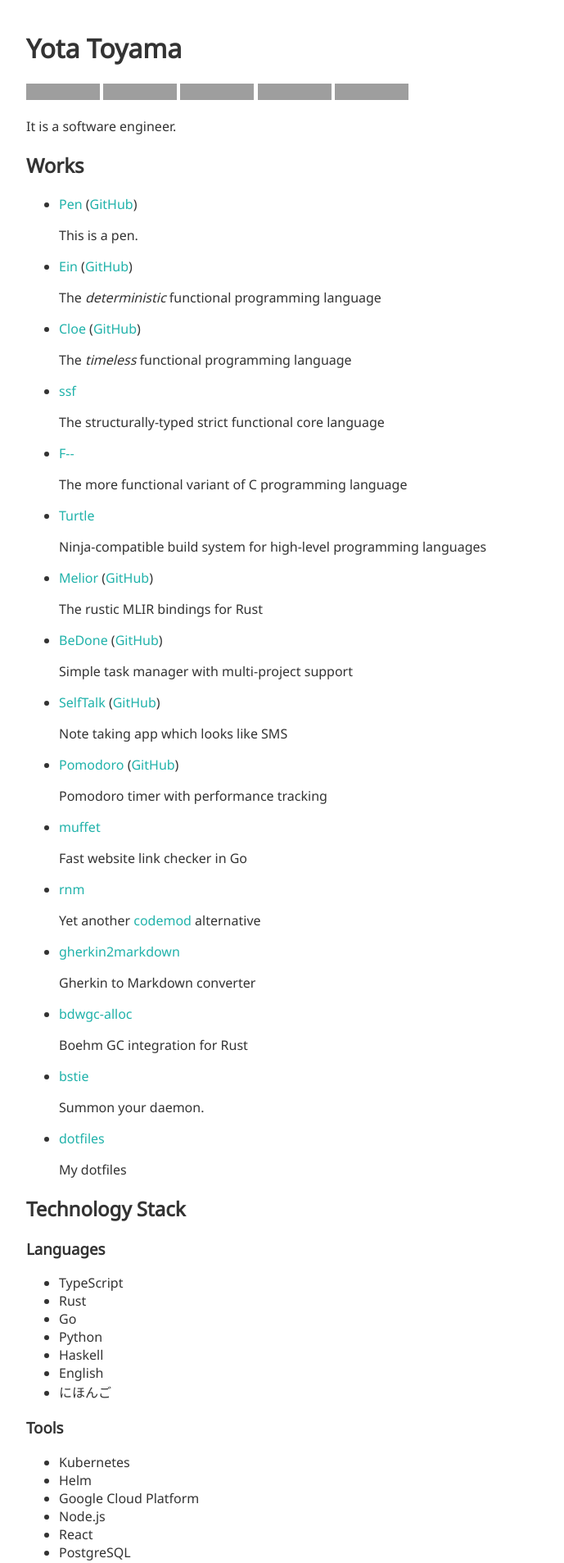
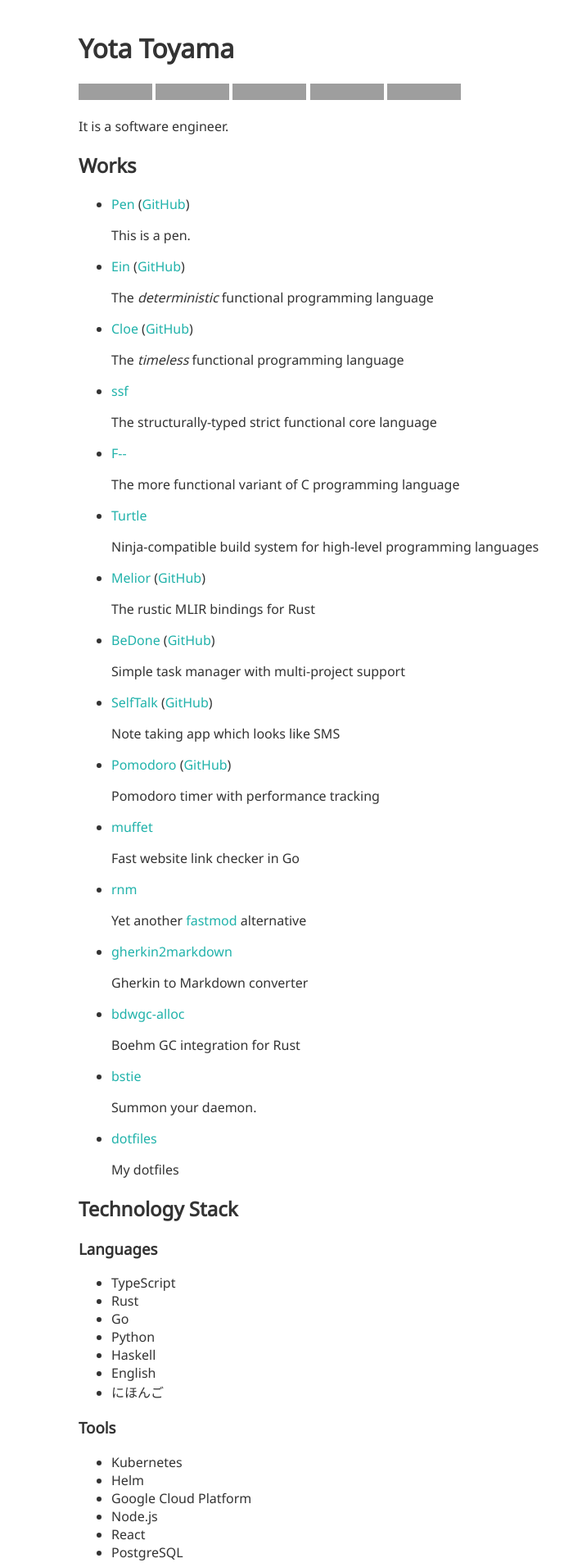
Before and after one commit to raviqqe/raviqqe.github.io, a Jekyll site: the page built from index.md, in a window 1280 px wide, cut to the strip 0-1907 px from the top of the page. Shown: the whole strip at 82% size, without its empty margins (208-897 px from the left). Built offline with Jekyll 4.4.1, drawn with Linux system fonts in a browser that asks for light colours; grey boxes are pictures that could not be loaded.

Commit message:
Refactor (#3)

```diff
--- a/_layouts/default.html
+++ b/_layouts/default.html
@@ -19,32 +19,35 @@
     <style>
       @import url("https://fonts.googleapis.com/css?family=Noto+Sans");
 
-      @media (prefers-color-scheme: dark) {
-        html {
-          filter: invert(1) hue-rotate(180deg) brightness(1.3);
-        }
-      }
-
       body {
         color: #333;
         font: 16px "Noto Sans", sans-serif;
-        max-width: 50em;
+        max-width: 42em;
         margin: 0 auto;
         padding: 1em;
       }
 
-      a {
+      a,
+      a:visited {
         color: lightseagreen;
         text-decoration: none;
-      }
-
-      a:visited {
-        color: lightseagreen;
       }
 
       a:hover {
         text-decoration: underline;
       }
+
+      @media (prefers-color-scheme: dark) {
+        body {
+          color: #eee;
+          background-color: black;
+        }
+
+        a,
+        a:visited {
+          color: lightsalmon;
+        }
+      }
     </style>
   </head>
   {{ content }}
--- a/index.md
+++ b/index.md
@@ -60,7 +60,7 @@ It is a software engineer.
 
 - [rnm](https://github.com/raviqqe/rnm)
 
-  Yet another [codemod](https://github.com/facebook/codemod) alternative
+  Yet another [fastmod](https://github.com/facebookincubator/fastmod) alternative
 
 - [gherkin2markdown](https://github.com/raviqqe/gherkin2markdown)
 
```
